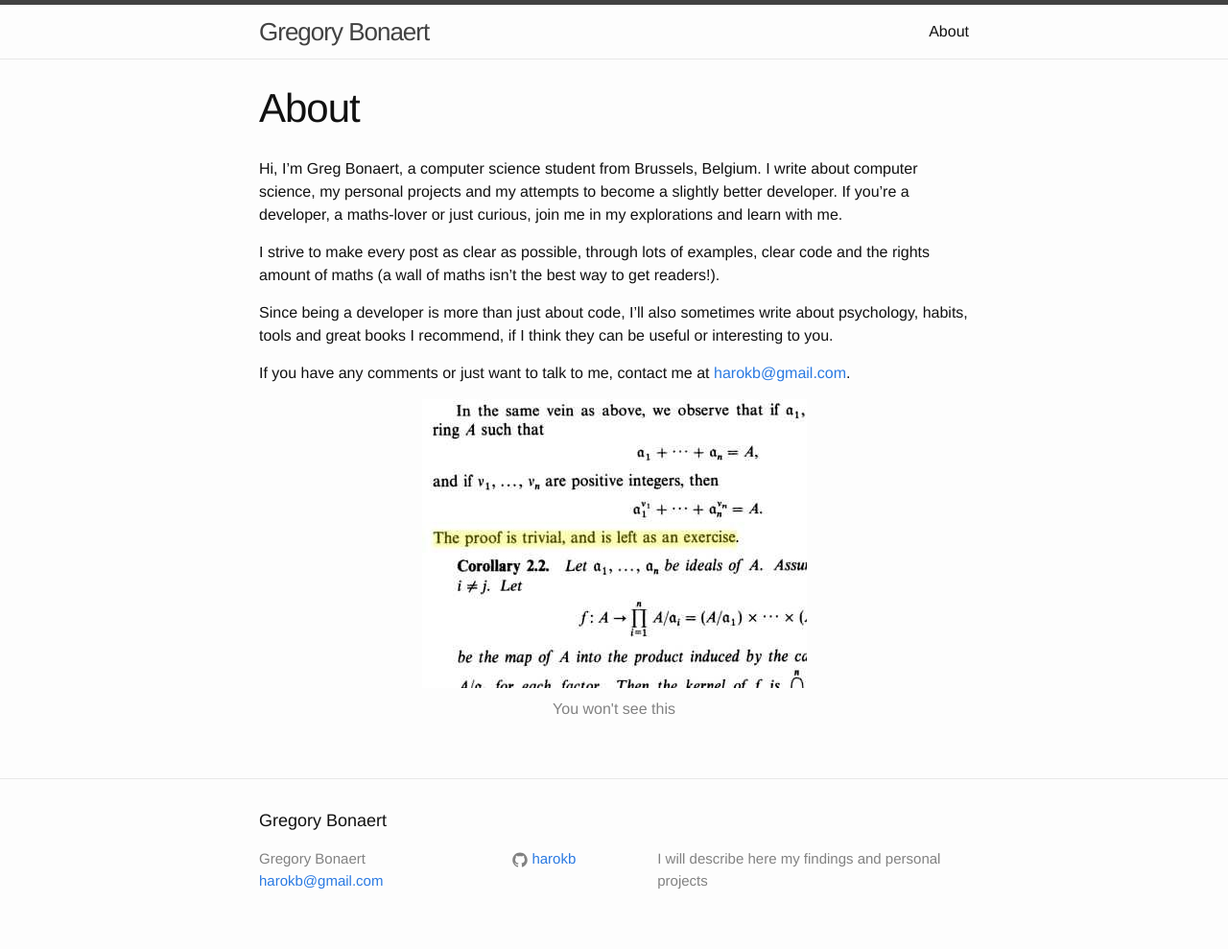
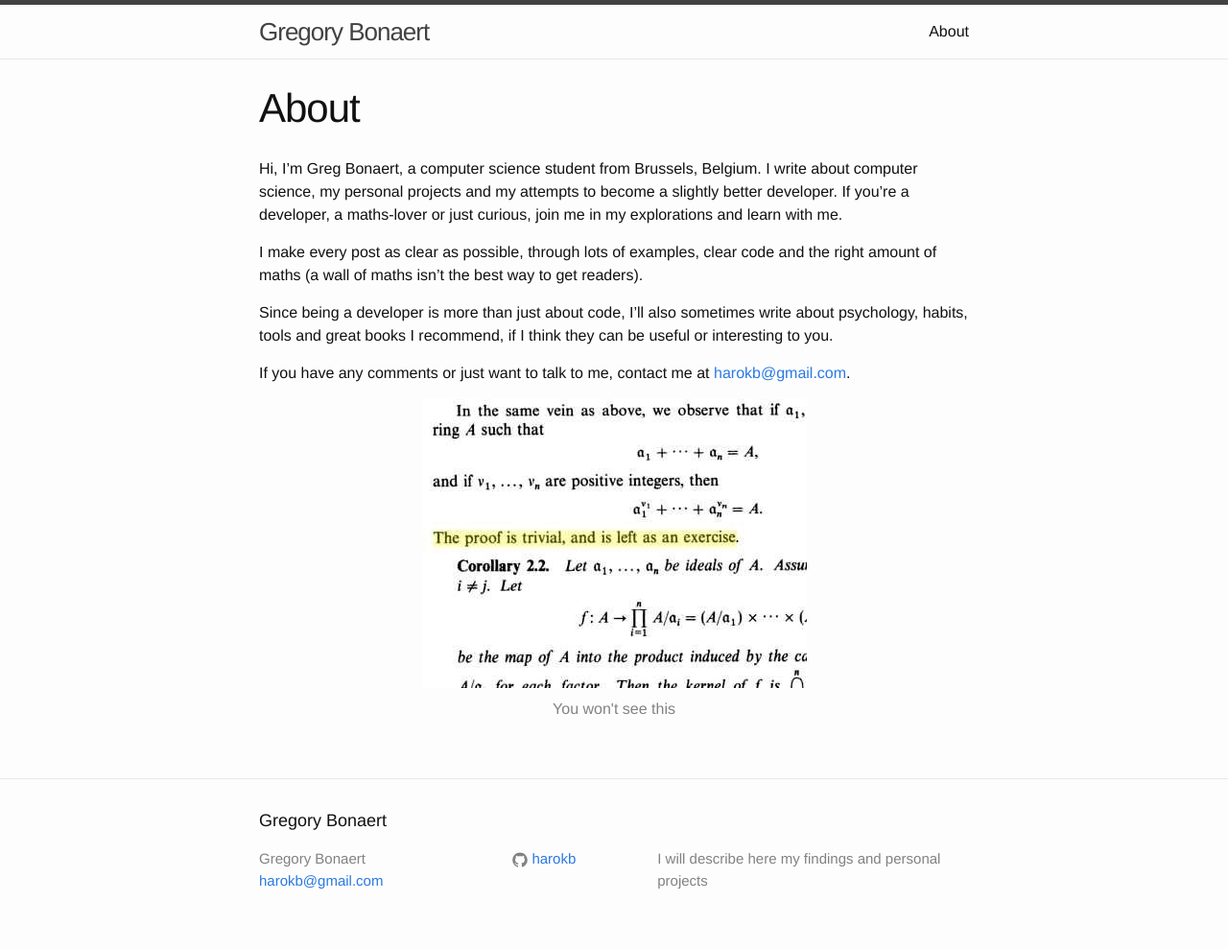
Before and after one commit to bonaert/bonaert, a Jekyll site: the page built from about.md, in a window 1280 px wide. Shown: the whole page at 96% size. Built offline with Jekyll 4.4.1, drawn with Linux system fonts in a browser that asks for light colours.

Commit message:
Fix spelling mistakes

```diff
--- a/about.md
+++ b/about.md
@@ -7,8 +7,7 @@ permalink: /about/
 Hi, I'm Greg Bonaert, a computer science student from Brussels, Belgium. I write about computer science, my personal projects and my attempts to become
 a slightly better developer. If you're a developer, a maths-lover or just curious, join me in my explorations and learn with me.
 
-I strive to make every post as clear as possible, through lots of examples, clear code and the rights amount of maths (a wall of maths isn't the best way to get readers!).
-
+I make every post as clear as possible, through lots of examples, clear code and the right amount of maths (a wall of maths isn't the best way to get readers).
 
 
 Since being a developer is more than just about code, I'll also sometimes write about psychology, habits, tools and great books I recommend, if I think they can be useful or interesting to you.
```
